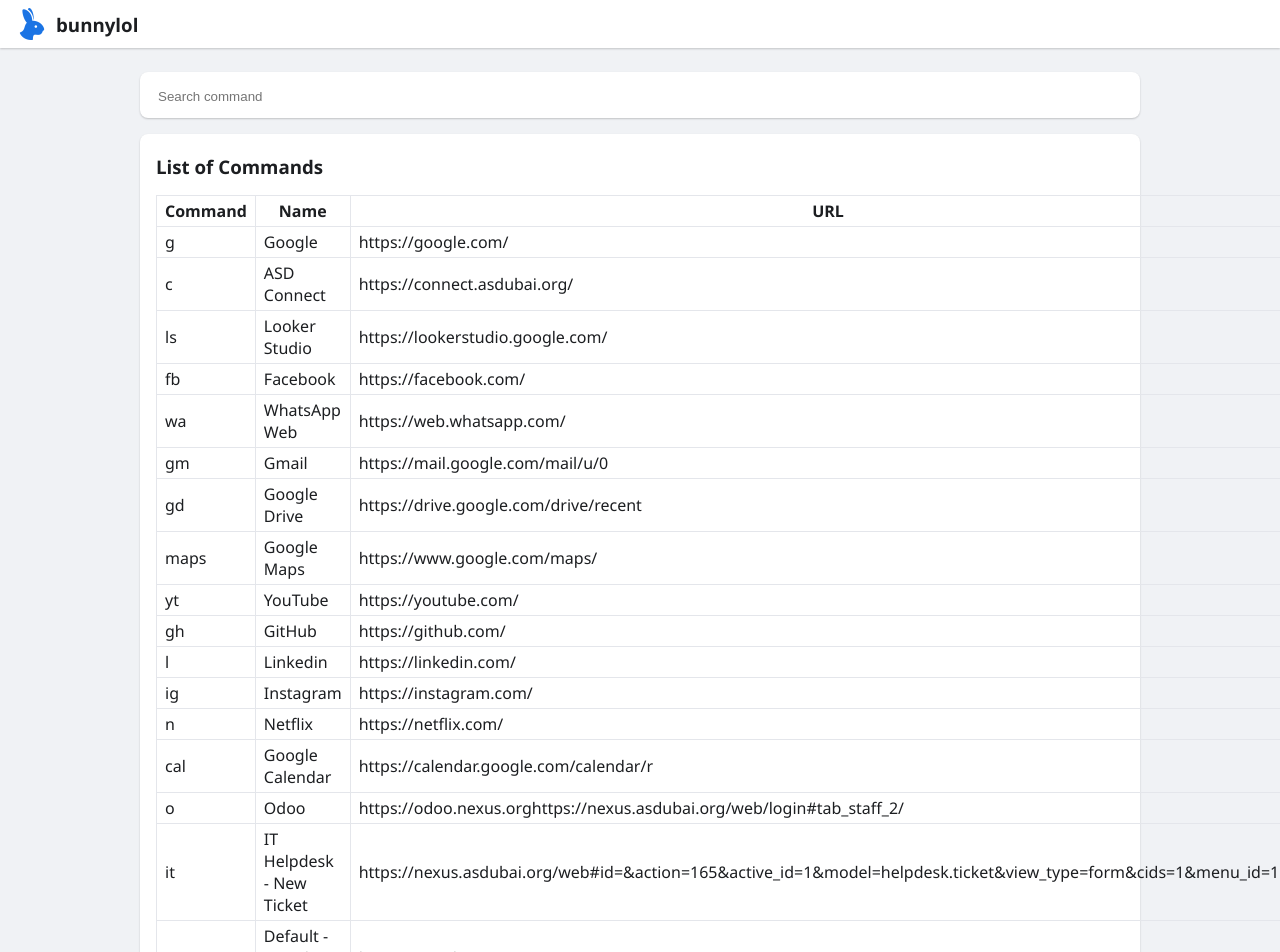
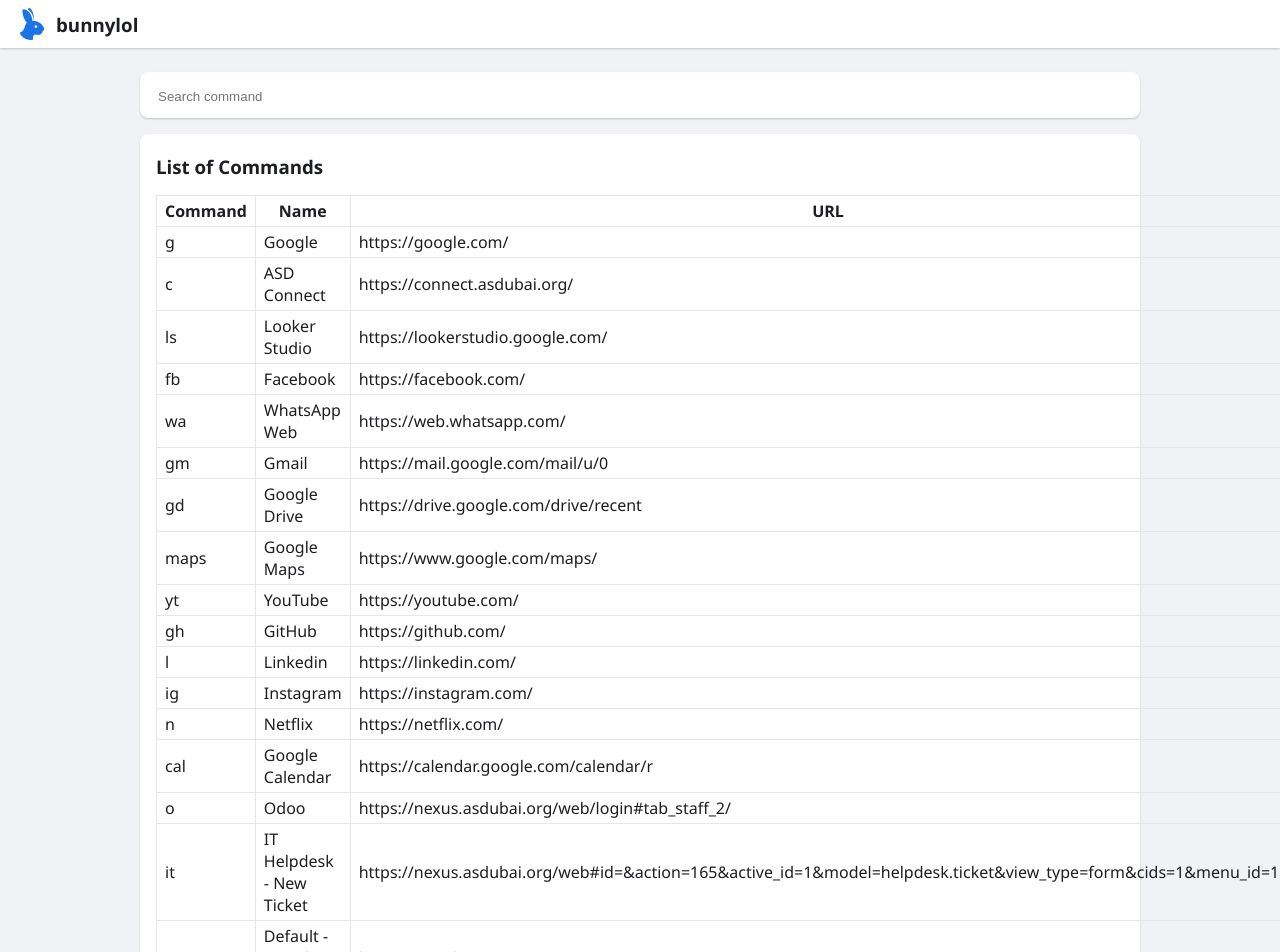
Before and after one commit to asdubai-org/bunnylol, a React (Create React App) app: page / in a window 1280 px wide. Shown: the top 952 px of the page. Built offline with nearby package versions, Linux system fonts and the light colour scheme.

Commit message:
fix typo

```diff
--- a/src/Commands.js
+++ b/src/Commands.js
@@ -68,7 +68,7 @@
     },
     o: {
         name: "Odoo",
-        url: "https://odoo.nexus.orghttps://nexus.asdubai.org/web/login#tab_staff_2/"
+        url: "https://nexus.asdubai.org/web/login#tab_staff_2/"
     },
     it: {
         name: "IT Helpdesk - New Ticket",
```
